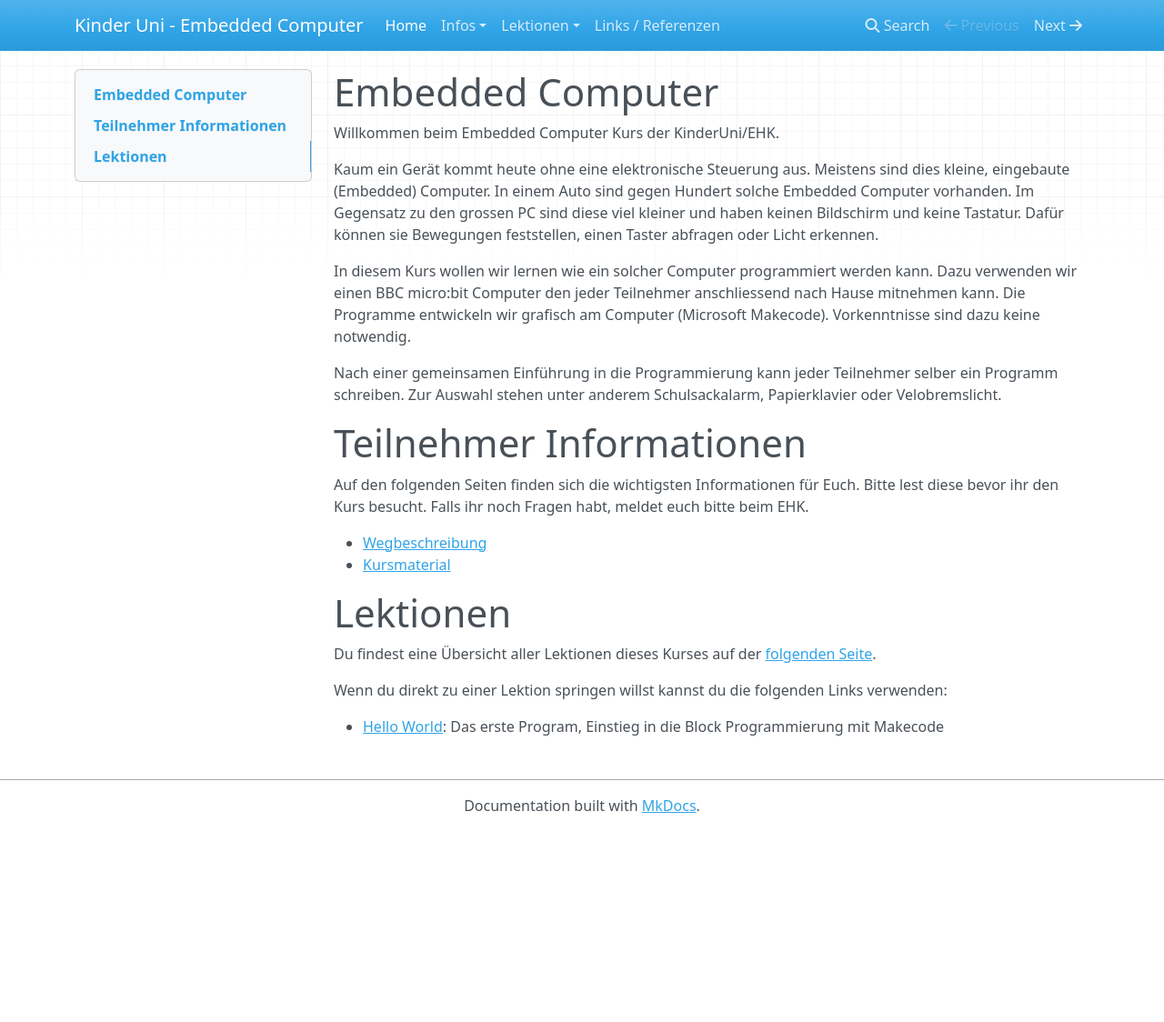
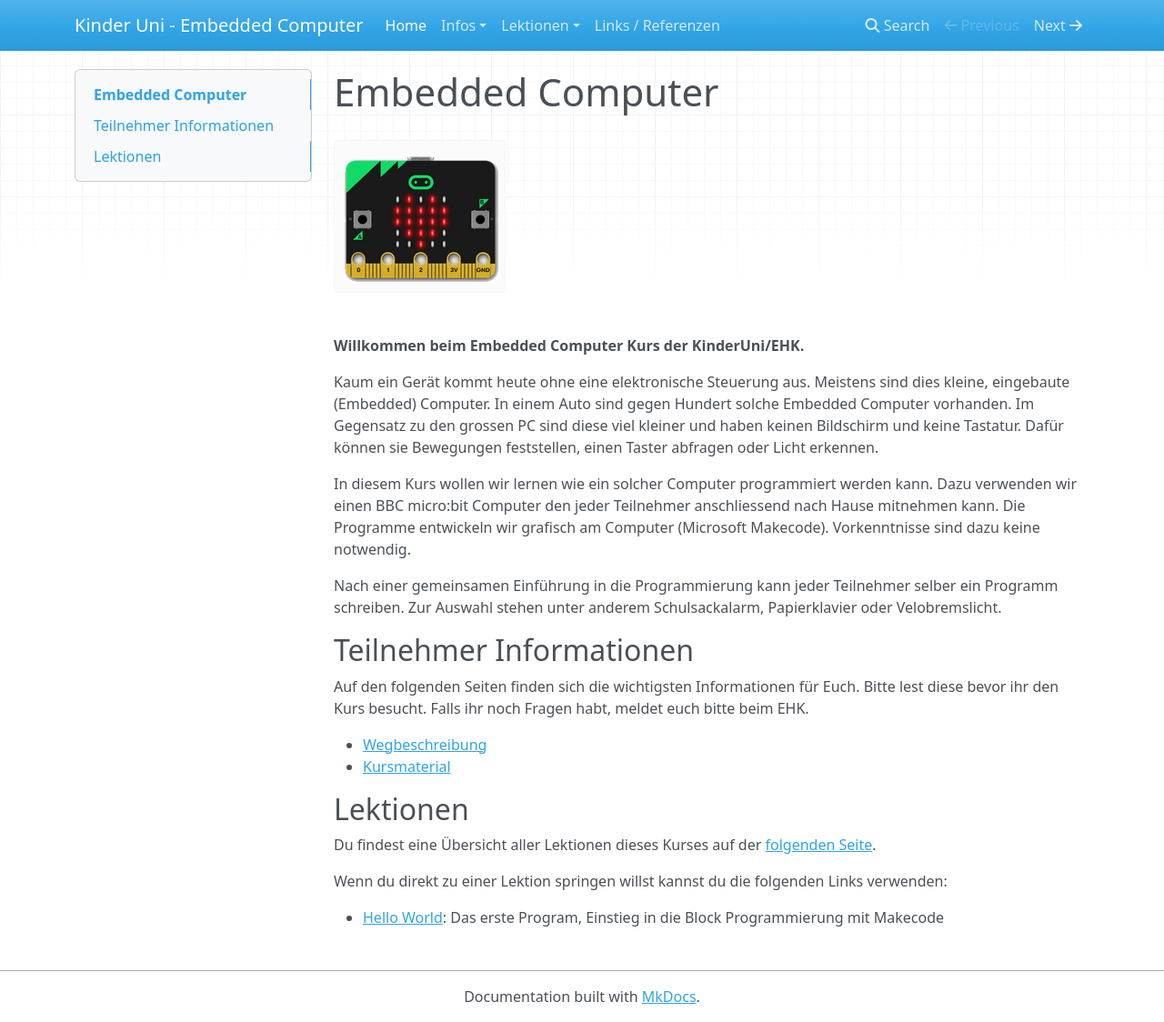
Before and after one commit to renestraub/ehk1, an MkDocs documentation site: the page built from docs/index.md, in a window 1280 px wide and 1124 px high. Shown: the whole window at 91% size. Built offline with MkDocs 1.6.1, drawn with Linux system fonts in a browser that asks for light colours; nearby versions of some CDN libraries.

Commit message:
Added microbit image to home page

```diff
--- a/docs/index.md
+++ b/docs/index.md
@@ -1,6 +1,8 @@
 # Embedded Computer
 
-Willkommen beim Embedded Computer Kurs der KinderUni/EHK.
+![microbit](microbit.png)
+
+**Willkommen beim Embedded Computer Kurs der KinderUni/EHK.**
 
 Kaum ein Gerät kommt heute ohne eine elektronische Steuerung aus. Meistens sind dies kleine, eingebaute (Embedded) Computer. In einem Auto sind gegen Hundert solche Embedded Computer vorhanden. Im Gegensatz zu den grossen PC sind diese viel kleiner und haben keinen Bildschirm und keine Tastatur. Dafür können sie Bewegungen feststellen, einen Taster abfragen oder Licht erkennen.
 
@@ -10,7 +12,7 @@ Nach einer gemeinsamen Einführung in die Programmierung kann jeder Teilnehmer s
 
 
 
-# Teilnehmer Informationen
+## Teilnehmer Informationen
 
 Auf den folgenden Seiten finden sich die wichtigsten Informationen für Euch. Bitte lest diese bevor ihr den Kurs besucht. Falls ihr noch Fragen habt, meldet euch bitte beim EHK.
 
@@ -19,7 +21,7 @@ Auf den folgenden Seiten finden sich die wichtigsten Informationen für Euch. Bi
 
 
 
-# Lektionen
+## Lektionen
 
 Du findest eine Übersicht aller Lektionen dieses Kurses auf der [folgenden Seite](lessons/index.md).
 
```
Also changed, not shown: docs/microbit.png (added).
